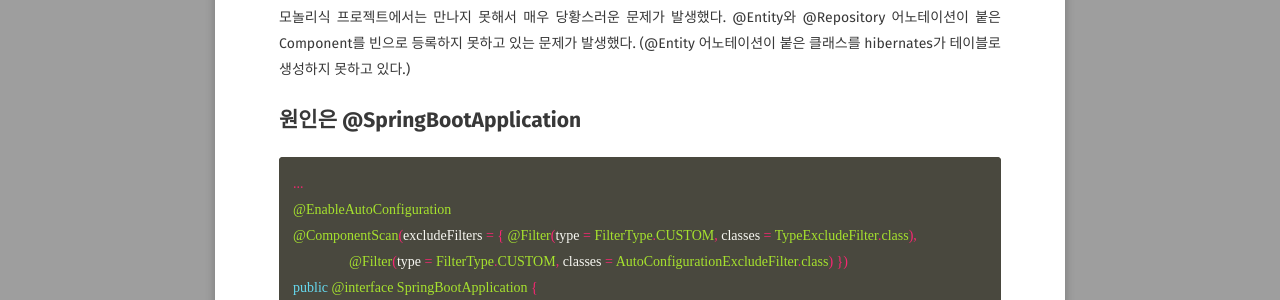
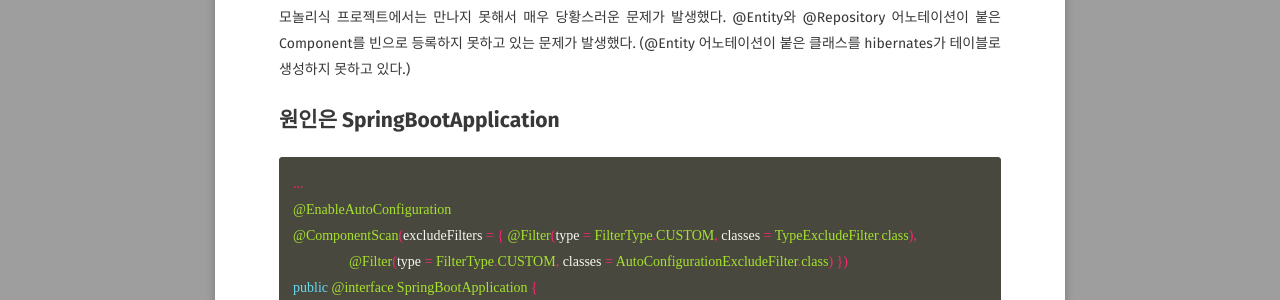
Before and after one commit to MinChangJeong/minchangjeong.github.io, a Jekyll site: the page built from _posts/2023-09-16-multimodule-entity-scan-problem.md, in a window 1280 px wide. Shown: the part 643-943 px from the top of the page. Built offline with Jekyll 4.4.1, drawn with Linux system fonts in a browser that asks for light colours; some web fonts are replaced; comment, search, counter and statistics services are not loaded.

Commit message:
[feat] 2023-09-19 블로그 작성

````diff
--- a/_posts/2023-09-16-multimodule-entity-scan-problem.md
+++ b/_posts/2023-09-16-multimodule-entity-scan-problem.md
@@ -22,7 +22,7 @@ Consider defining a bean of type 'com.domain.repository.MarketRepository' in you
 
 모놀리식 프로젝트에서는 만나지 못해서 매우 당황스러운 문제가 발생했다. @Entity와 @Repository 어노테이션이 붙은 Component를 빈으로 등록하지 못하고 있는 문제가 발생했다. (@Entity 어노테이션이 붙은 클래스를 hibernates가 테이블로 생성하지 못하고 있다.)
 
-## 원인은 @SpringBootApplication
+## 원인은 SpringBootApplication
 
 ```java
 ...
````
